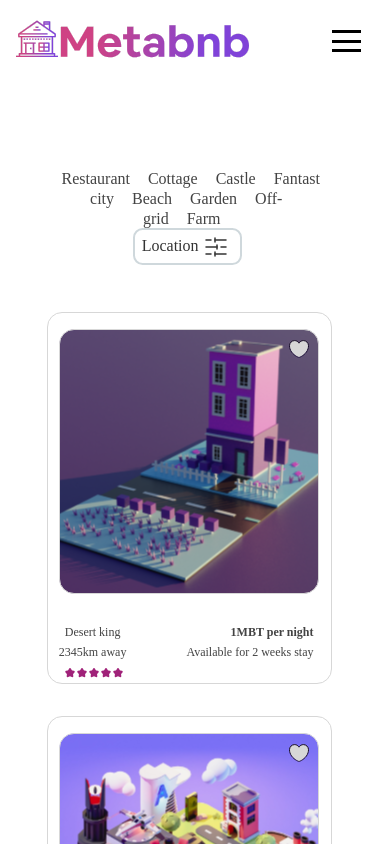
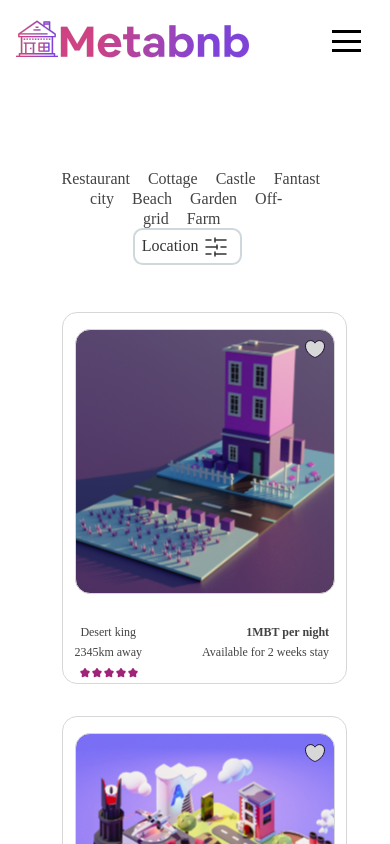
Before and after one commit to okikiola94/metamask, a React (Create React App) app: page /places in a window 390 px wide. Shown: the top 844 px of the page. Built offline with nearby package versions, Linux system fonts and the light colour scheme.

Commit message:
feat: mobile screen update

```diff
--- a/src/components/Metamask/metamask.css
+++ b/src/components/Metamask/metamask.css
@@ -151,7 +151,7 @@ line-height: 8px;
         width: 100%;
         margin-top: 1px;
         height: fit-content;
-        margin-left: 8%;
+        margin-left: 12%;
 }
 
 
--- a/src/components/places/place.css
+++ b/src/components/places/place.css
@@ -210,7 +210,7 @@ color: #333333;
     /* width: 80%; */
     /* left: 12%; */
     top: 271px;
-    padding-left: 5%;
+    padding-left: 10%;
 }
 .place-image-column_wrapper{
     align-items: center;
```
